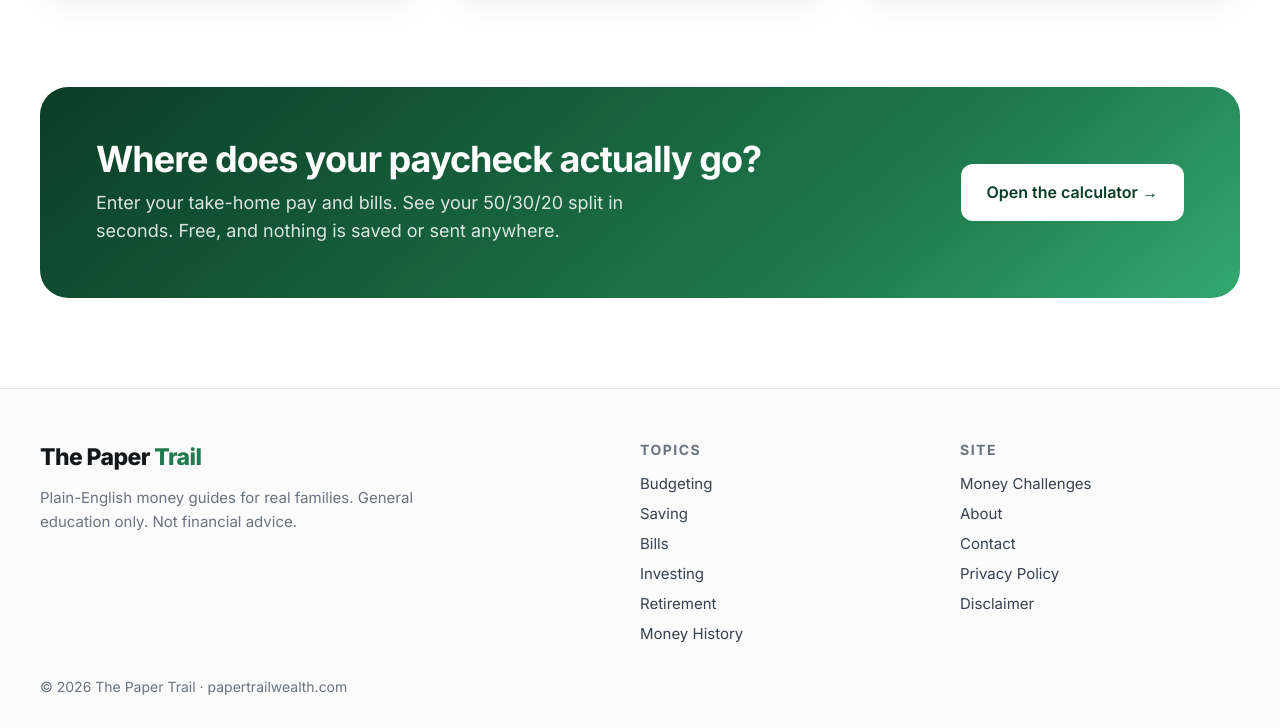
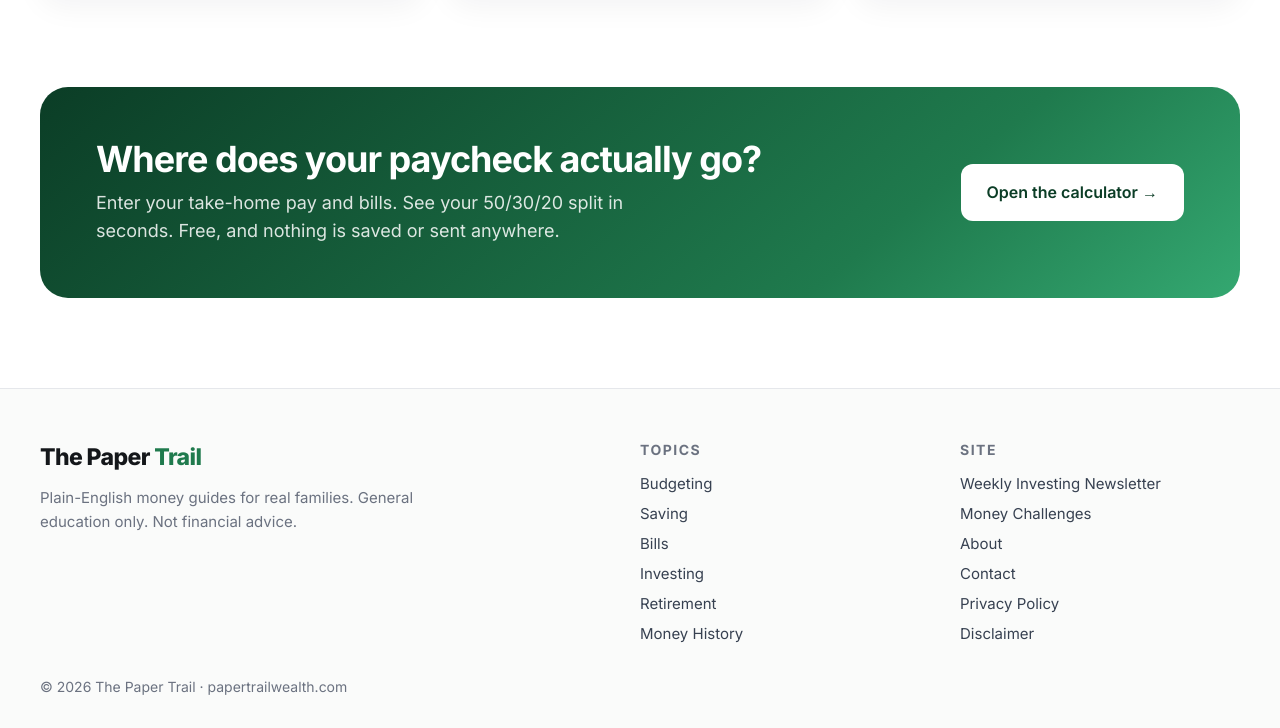
Before and after one commit to sharanjit0402-pixel/papertrailwealth, an Astro site: page / in a window 1280 px wide. Shown: the part 1746-2474 px from the top of the page. Built offline with nearby package versions, Linux system fonts and the light colour scheme; Astro itself is replaced by a stand-in of ours.

Commit message:
Add newsletter link to footer

```diff
--- a/src/layouts/Base.astro
+++ b/src/layouts/Base.astro
@@ -58,7 +58,7 @@ const year = new Date().getFullYear();
       </div>
       <div>
         <h5>Site</h5>
-        <a href="/challenges/">Money Challenges</a><a href="/about/">About</a><a href="/contact/">Contact</a>
+        <a href="/newsletter/">Weekly Investing Newsletter</a><a href="/challenges/">Money Challenges</a><a href="/about/">About</a><a href="/contact/">Contact</a>
         <a href="/privacy-policy/">Privacy Policy</a><a href="/disclaimer/">Disclaimer</a>
       </div>
     </div>
```
